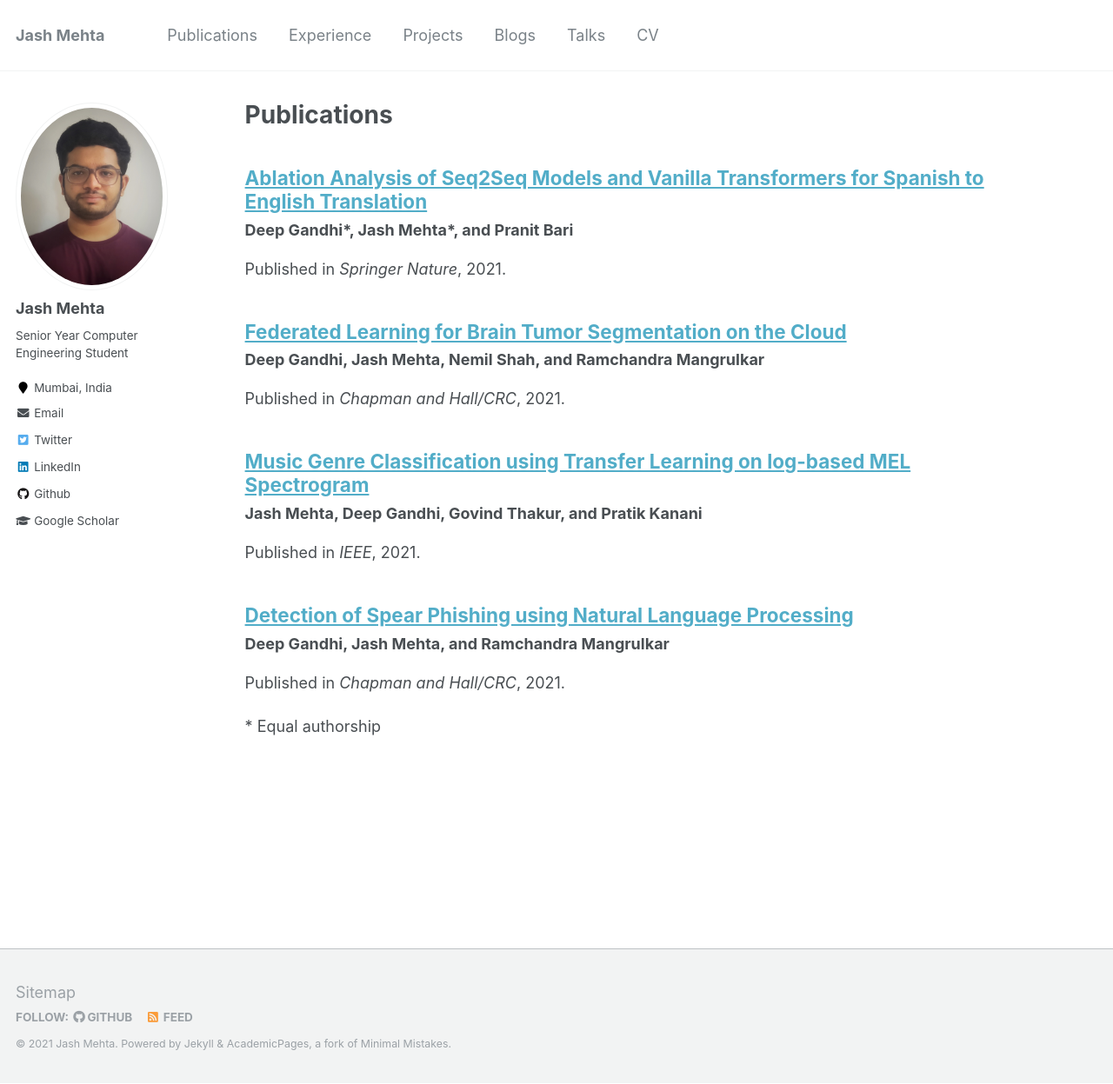
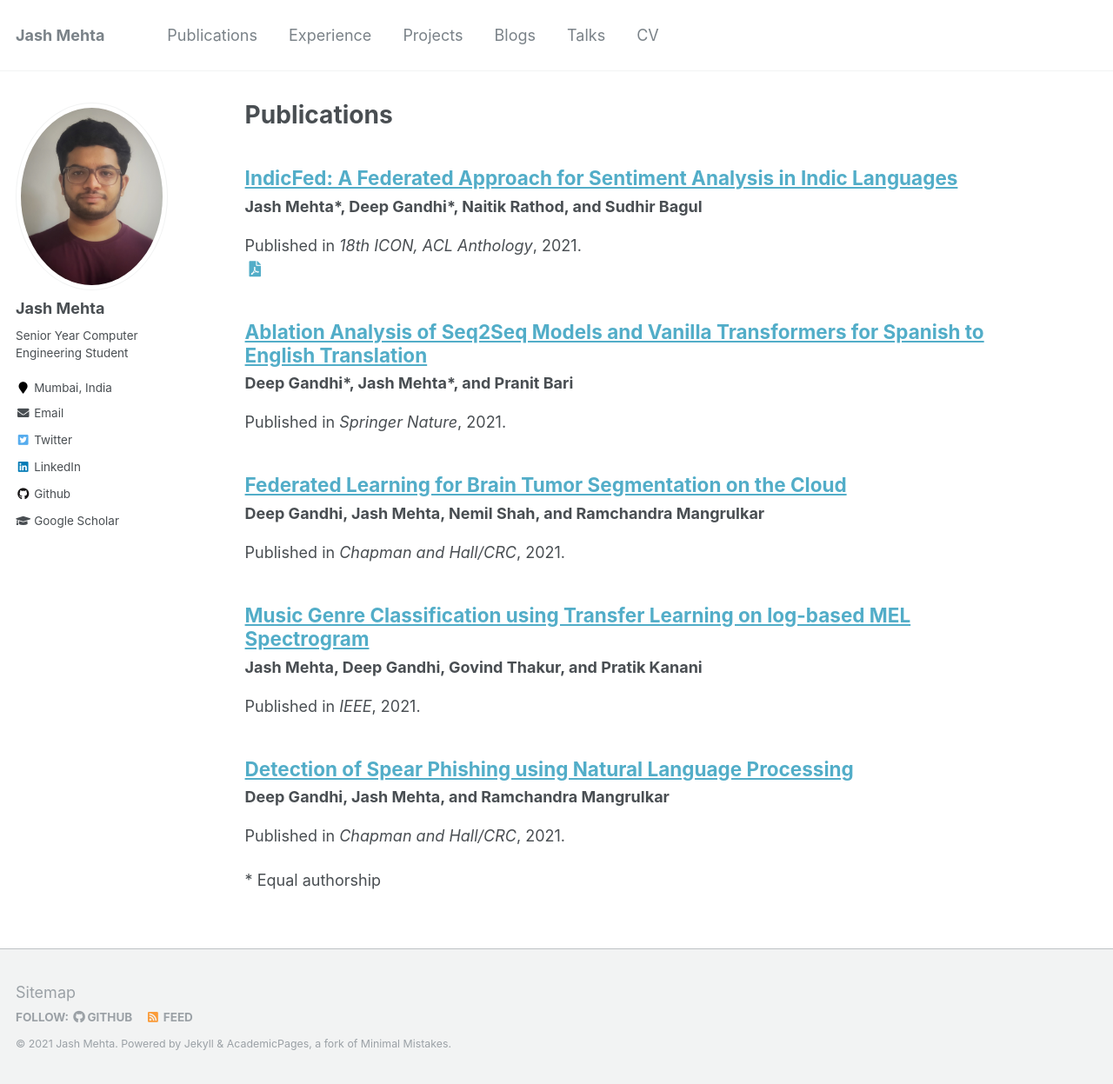
Before and after one commit to jashmehta3300/jashmehta3300.github.io, a Jekyll site: the page built from _pages/publications.md, in a window 1280 px wide and 1247 px high. Shown: the whole window at 87% size. Built offline with Jekyll 4.4.1, drawn with Linux system fonts in a browser that asks for light colours.

Commit message:
UPDATE: publications

```diff
--- a/_includes/archive-single.html
+++ b/_includes/archive-single.html
@@ -45,7 +45,22 @@
     {% if post.collection == 'teaching' %}
       <p> {{ post.type }} || {{ post.date_from | default: "1900-01-01" | date: "%B, %Y"}} - {{ post.date_to | default: "1900-01-01" | date: "%B, %Y"}}. </p>
     {% elsif post.collection == 'publications' %}
-      <p>Published in <i>{{ post.venue }}</i>, {{ post.date | default: "1900-01-01" | date: "%Y" }}. </p>
+      <p>
+        Published in <i>{{ post.venue }}</i>, {{ post.date | default: "1900-01-01" | date: "%Y" }}.
+        <br />
+        {% if post.link %}
+        <a href="{{ post.link }}"><i class="fas fa-fw fa-link zoom" aria-hidden="true"></i></a>
+        {% endif %}
+        {% if post.paperurl %}
+          <a href="{{ post.paperurl }}"><i class="fas fa-fw fa-file-pdf zoom" aria-hidden="true"></i></a>
+        {% endif %}
+        {% if post.code %}
+          <a href="{{ post.code }}"><i class="fas fa-fw fa-code zoom" aria-hidden="true"></i></a>
+        {% endif %}
+        {% if post.github %}
+          <a href="{{ post.github }}"><i class="fab fa-fw fa-github zoom" aria-hidden="true"></i></a>
+        {% endif %}
+      </p>
     {% elsif post.date %}
       <p class="page__date"><strong><i class="fa fa-fw fa-calendar" aria-hidden="true"></i> {{ site.data.ui-text[site.locale].date_label | default: "Published:" }}</strong> <time datetime="{{ post.date | default: "1900-01-01" | date_to_xmlschema }}">{{ post.date | default: "1900-01-01" | date: "%B %d, %Y" }}</time></p>
     {% endif %}
--- /dev/null
+++ b/_publications/2021-acl-indicfed.md
@@ -0,0 +1,13 @@
+---
+title: "IndicFed: A Federated Approach for Sentiment Analysis in Indic Languages"
+authors: "Jash Mehta*, Deep Gandhi*, Naitik Rathod, and Sudhir Bagul"
+collection: publications
+permalink: "/publication/2021-acl-indicfed"
+excerpt: ''
+date: 2021-12-01
+venue: '18th ICON, ACL Anthology'
+paperurl: 'https://drive.google.com/file/d/1kdYKL4JO02Tzkpeu7d4mAqZPWHzpa1tJ/view'
+citation: "Jash Mehta*, Deep Gandhi*, Naitik Rathod, and Sudhir Bagul, “IndicFed: A Federated Approach for Sentiment Analysis in Indic Languages,” in Proceedings of ICON 2021: The 18th International Conference on Natural Language Processing, ACL Anthology, Accepted."
+---
+
+Hello
```
Also changed, not shown: other parts of _includes/archive-single.html (+6 -7 lines).
